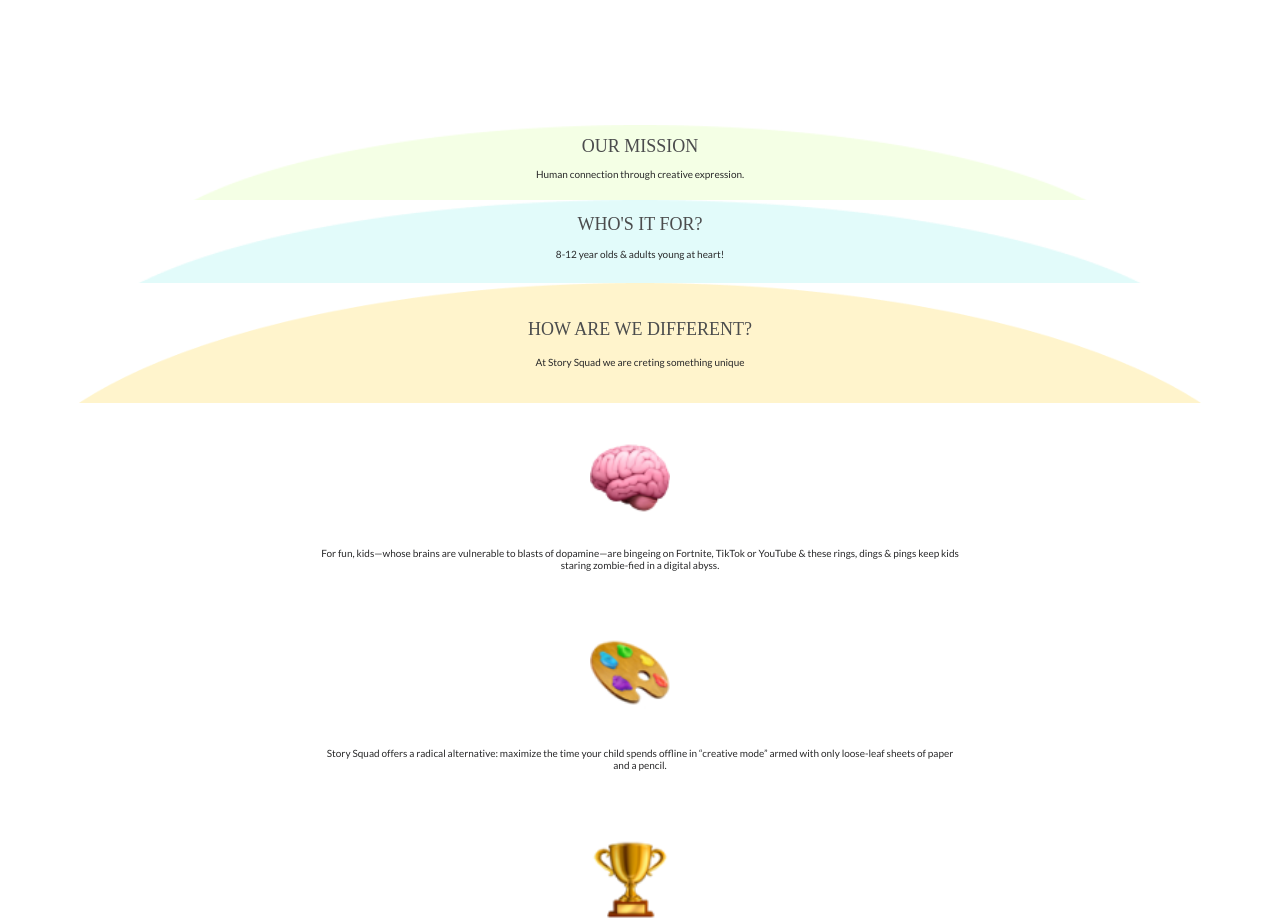
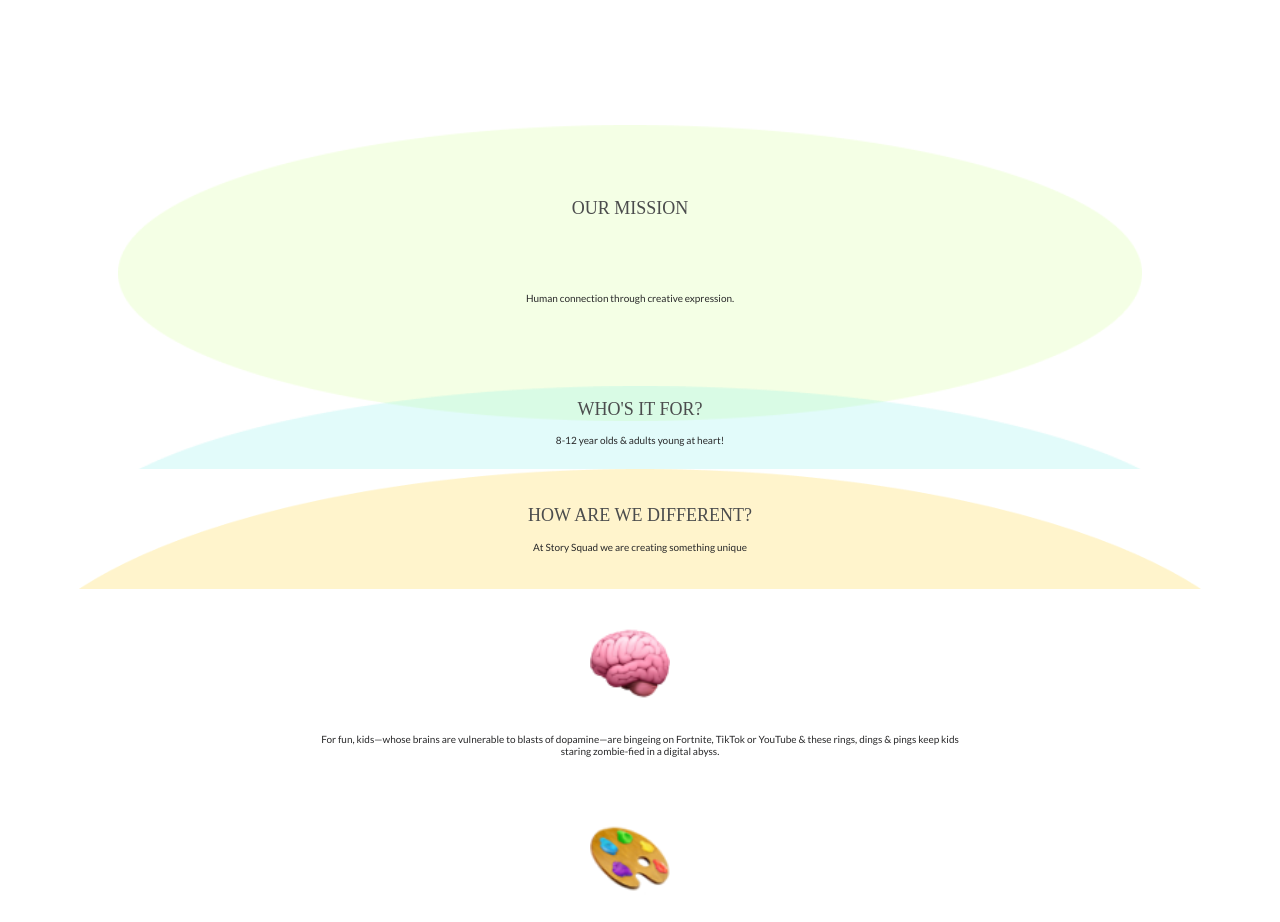
Before and after one commit to story-squad/story-squad-marketing-page-front, a React (Create React App) app in the folder ss-marketing/: page / in a window 1280 px wide. Shown: the part 1460-2382 px from the top of the page. Built offline with nearby package versions, Linux system fonts and the light colour scheme; a web font is replaced by a local one.

Commit message:
working on using grid instead of flexbox

```diff
--- a/ss-marketing/src/components/Home/Mission.tsx
+++ b/ss-marketing/src/components/Home/Mission.tsx
@@ -2,13 +2,17 @@ import "./styles/Mission.css";
 import Brain from "./imgs/emoji-brain.png"
 import Art from "./imgs/emoji-art.png"
 import Trophy from "./imgs/emoji-trophy.png"
+import test from './imgs/mission.png'
 
 function Mission() {
   return (
     <div className="missionContainer">
-      <div className="mission">
+        <div className='container_row'>
+        <img className="layer1" src={test} alt="test" />
+      <div className="mission layer2">
         <h2>Our Mission</h2>
         <p>Human connection through creative expression.</p>
+      </div>
       </div>
       <div className="demographic">
         <h2>Who's it for?</h2>
@@ -16,7 +20,7 @@ function Mission() {
       </div>
       <div className="different">
         <h2>How are we different?</h2>
-        <p>At Story Squad we are creting something unique</p>
+        <p>At Story Squad we are creating something unique</p>
         <div className="innerMissionContainerDesktop">
           <div className="differentContent">
             <img src={Brain} alt="brain" />
--- a/ss-marketing/src/components/Home/styles/Mission.css
+++ b/ss-marketing/src/components/Home/styles/Mission.css
@@ -1,3 +1,28 @@
+/* //test */
+
+.container_row{
+    display: grid;
+  }
+  .layer1 {
+width: 80vw;
+  }
+
+  .layer1, .layer2{
+    grid-column: 1;
+    grid-row: 1;
+  }
+
+  .layer1 span{
+    color: #fff;
+    background: #000cf6;
+  }
+
+  .layer2{
+
+  }
+
+
+
 .missionContainer {
   display: flex;
   flex-direction: column;
@@ -24,10 +49,11 @@
 
 .mission {
   width: 80vw;
-  height: 75px;
-  background-image: url("../imgs/mission.png");
-  background-size: 80vw;
-  background-repeat: no-repeat;
+  /* min-height: 75px; */
+  /* background-image: url("../imgs/mission.png");
+  background-size: cover;
+  overflow:auto;
+  background-repeat: no-repeat; */
   display: flex;
   flex-direction: column;
   justify-content: space-evenly;
@@ -43,7 +69,7 @@
   width: 90vw;
   height: 83px;
   background-image: url("../imgs/demographic.png");
-  background-size: 90vw;
+  background-size: cover;
   background-repeat: no-repeat;
   display: flex;
   flex-direction: column;
@@ -58,7 +84,7 @@
   width: 100vw;
   height: 120px;
   background-image: url("../imgs/different.png");
-  background-size: 100vw;
+  background-size: cover;
   background-repeat: no-repeat;
   display: flex;
   flex-direction: column;
@@ -92,3 +118,22 @@
     align-items: center;
     justify-content: space-around;
 }
+
+@media only screen and (min-width: 700px) {
+    /* .mission {
+
+        height: 344px;
+
+      }
+
+      .demographic {
+
+        height: 384px;
+
+      }
+      .different {
+
+        height: 120px;
+
+      } */
+}
```
